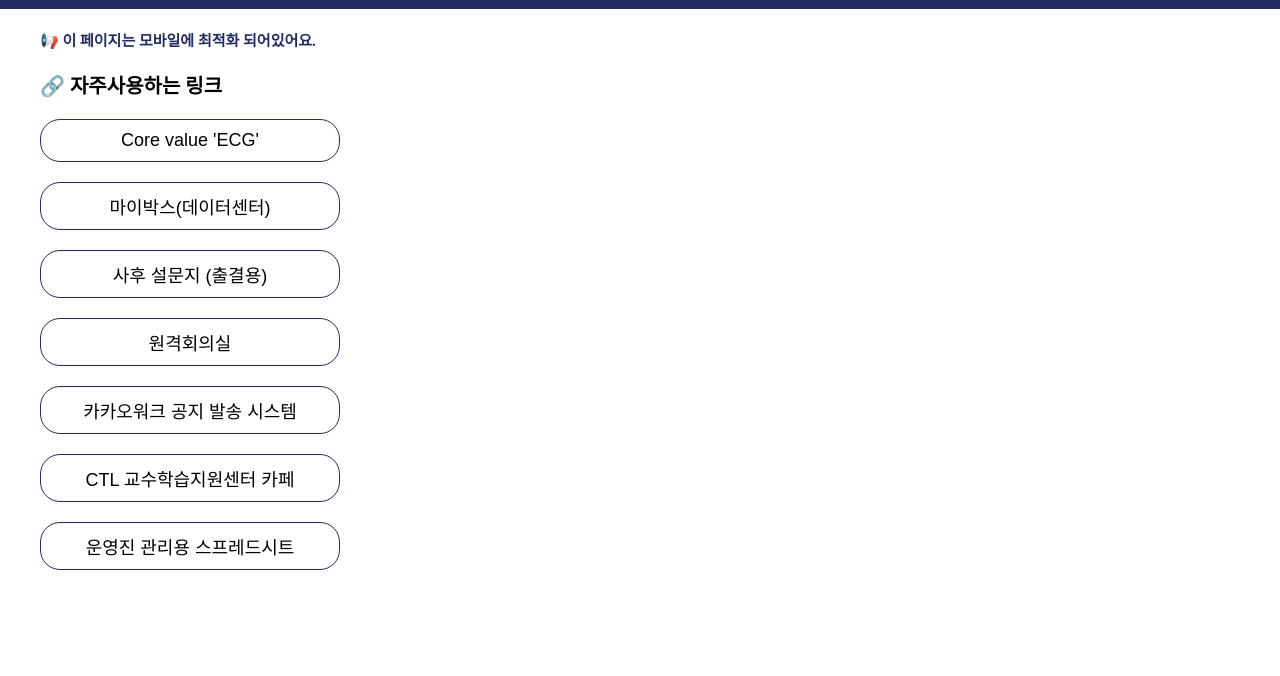
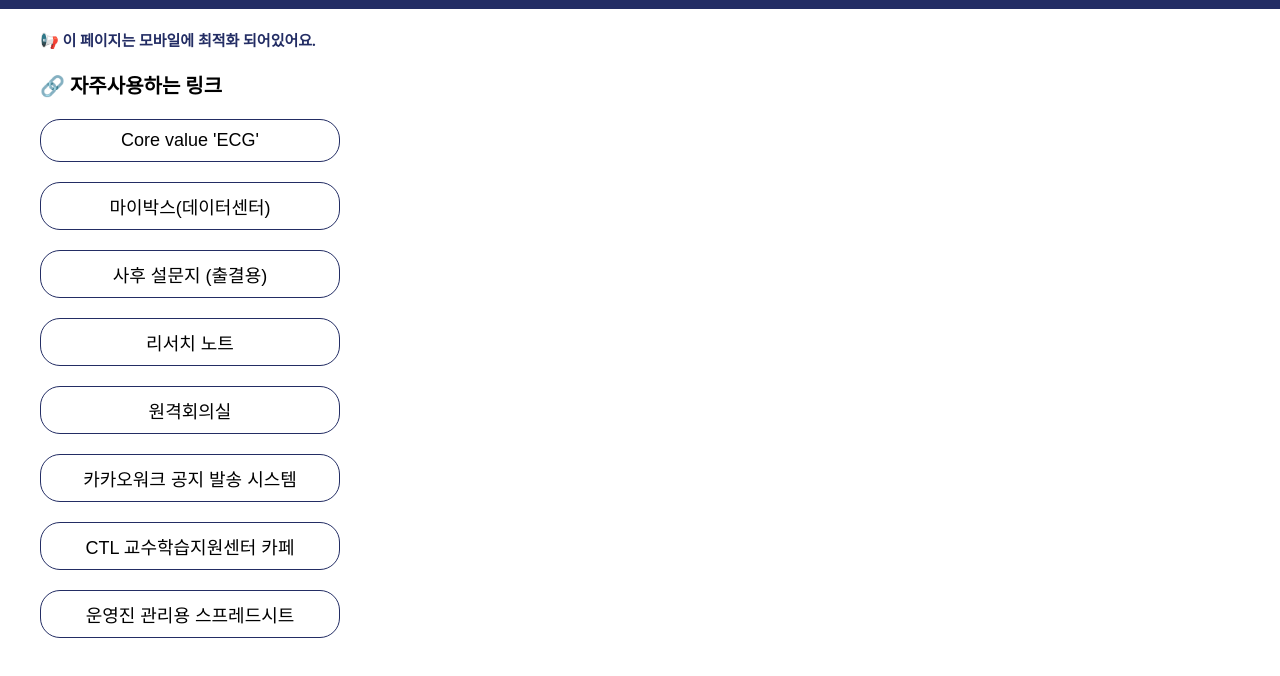
Before and after one commit to lightup-io/lightup-io.github.io, a plain HTML site: page index.html in a window 1280 px wide. Shown: the part 92-768 px from the top of the page. Drawn offline with Linux system fonts and the light colour scheme; a web font is replaced by a local one.

Commit message:
add: 리서치 노트 바로가기 추가

```diff
--- a/index.html
+++ b/index.html
@@ -17,6 +17,7 @@
         <button onclick="location.href='https://junlab.notion.site/Light-UP-Team-ECG-2ae9657119b94dd5978acc3fa3bbec2c?pvs=4' " class="main-button">Core value 'ECG'</button>
         <button onclick="location.href='http://naver.me/5R8gTsY9' " class="main-button">마이박스(데이터센터)</button>
         <button onclick="location.href='https://naver.me/FZWv40qg' " class="main-button">사후 설문지 (출결용)</button>
+        <button onclick="location.href='https://www.notion.so/junlab/Light-UP-2-3cb4ba4595aa4ef69580adf6aa0b80d1?pvs=4' " class="main-button">리서치 노트</button>
         <button onclick="location.href='https://meet.google.com/toq-bpwi-ckw' " class="main-button">원격회의실</button>
         <button onclick="location.href='https://lukakaowork.junlab.xyz/' " class="main-button">카카오워크 공지 발송 시스템</button>
         <button onclick="location.href='https://cafe.naver.com/euctl' " class="main-button">CTL 교수학습지원센터 카페</button>
```
